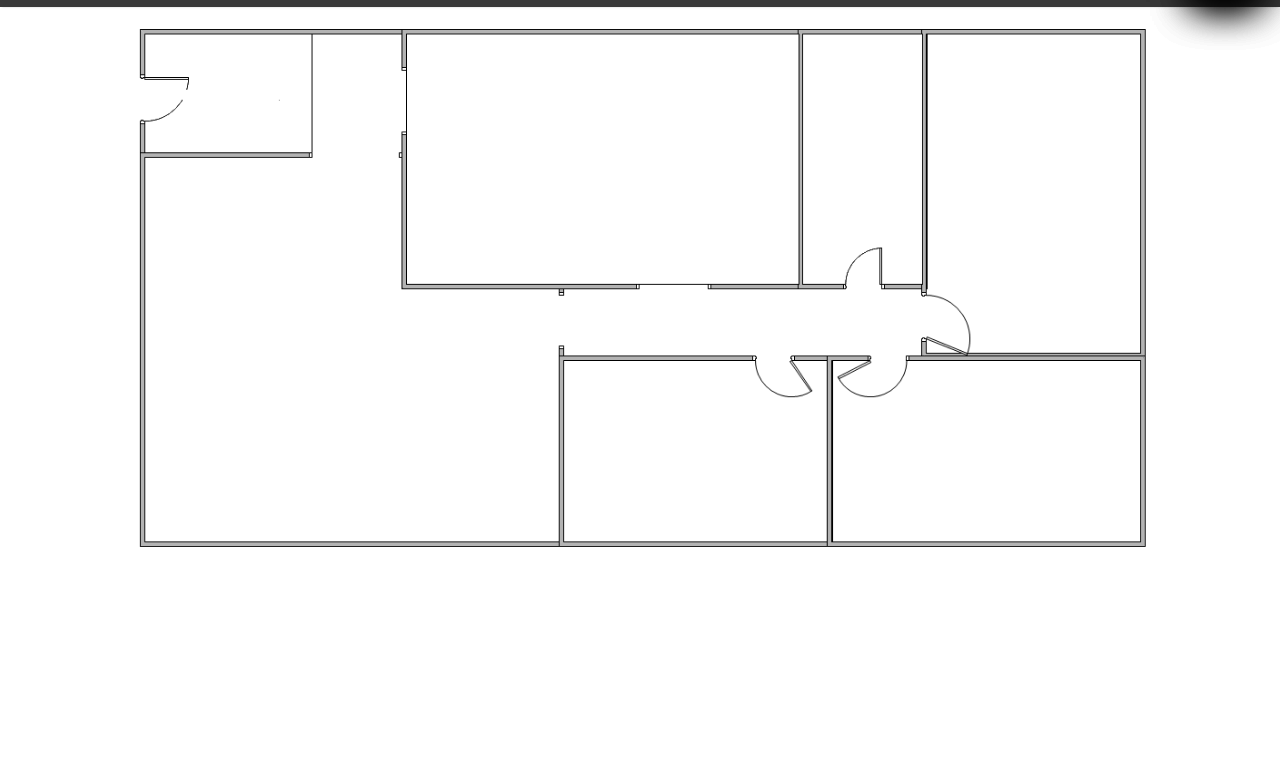
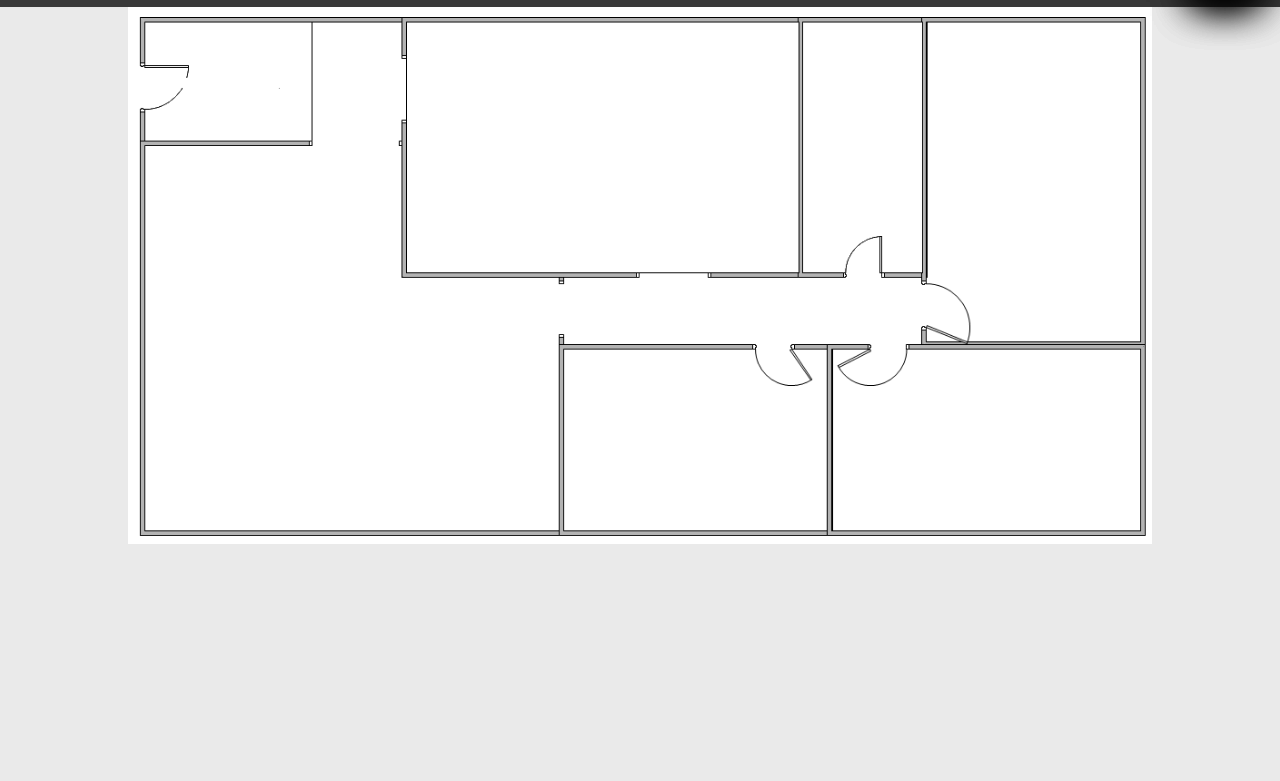
Before and after one commit to Home-Planner/Home-Planner.github.io, a plain HTML site: page index.html in a window 1280 px wide. Shown: the part 113-894 px from the top of the page. Before the commit the page ends 800 px from the top, so only its background shows below. Drawn offline with Linux system fonts and the light colour scheme.

Commit message:
minor changes

```diff
--- a/scripts.js
+++ b/scripts.js
@@ -7,11 +7,6 @@ furnitures.forEach((furn) => {
     furn.classList.add("redborder");
   };
 
-
-
-  /*function drag(e) {
-
-          }*/
   furn.addEventListener("mousedown", () => {
     window.addEventListener("mousemove", drag);
   });
--- a/styles.css
+++ b/styles.css
@@ -7,7 +7,8 @@ body {
 
 main{
   background-color: rgba(231, 231, 231, 0.856);
-
+  text-align: center;
+  height: 100%;
 }
 
 .navbar{
@@ -19,12 +20,6 @@ main{
 }
 
 .plan{
-  position: absolute;
-  margin: auto;
-  top: 0;
-  left: 0;
-  right: 0;
-  bottom: 0;
   width: 80%;
 }
 
```
